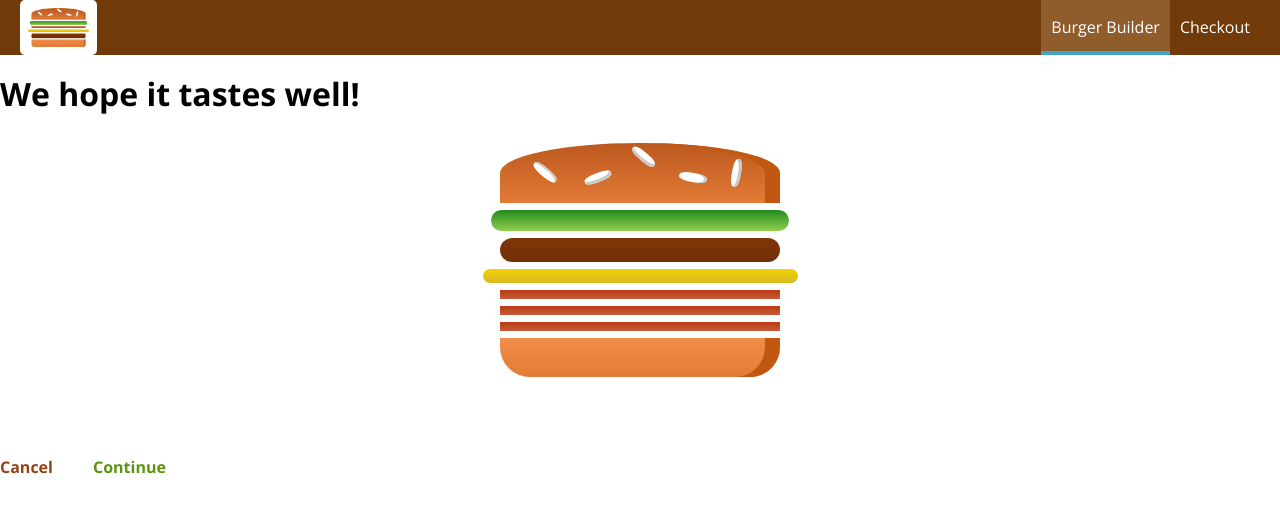
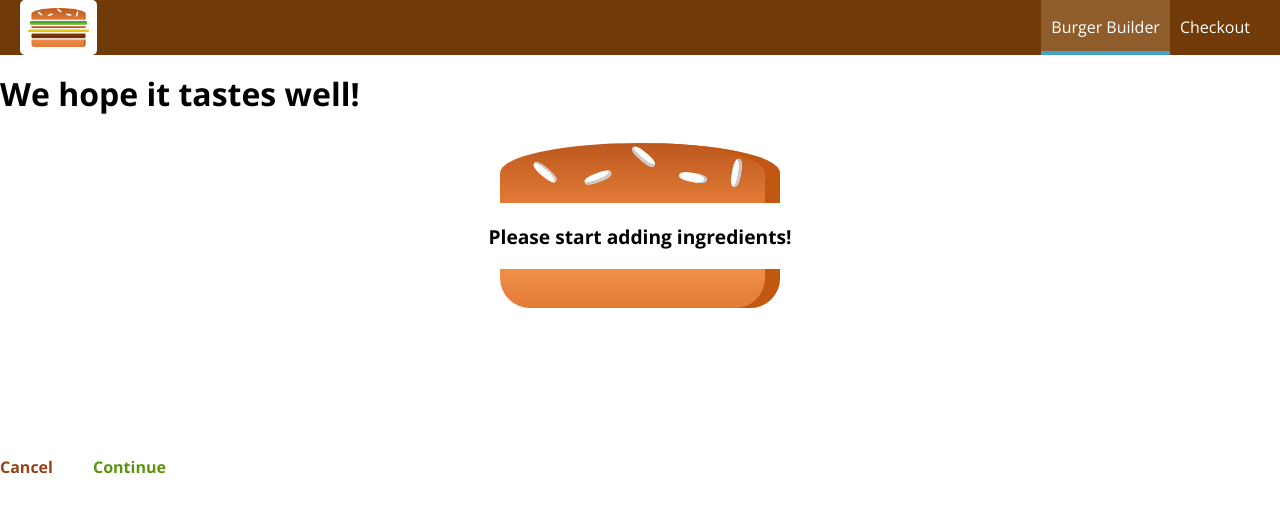
Before and after one commit to mikensubuga/burger-app, a React app: page /checkout in a window 1280 px wide. Shown: the top 512 px of the page. Built offline with nearby package versions, Linux system fonts and the light colour scheme.

Commit message:
passed ing as query params

```diff
--- a/src/containers/BurgerBuilder/BurgerBuilder.jsx
+++ b/src/containers/BurgerBuilder/BurgerBuilder.jsx
@@ -118,8 +118,20 @@
     //     this.setState({ loading: false, purchasing: false });
     //     console.log(error);
     //   });
-    console.log(this.props);
-    this.props.history.push("/checkout");
+    const queryParams = [];
+    for (let i in this.state.ingredients) {
+      queryParams.push(
+        encodeURIComponent(i) +
+          "=" +
+          encodeURIComponent(this.state.ingredients[i])
+      );
+    }
+    const queryString = queryParams.join("&");
+
+    this.props.history.push({
+      pathname: "/checkout",
+      search: "?" + queryString
+    });
   };
   updatePurchaseState(ingredients) {
     // const ingredients = {
--- a/src/containers/Checkout/Checkout.jsx
+++ b/src/containers/Checkout/Checkout.jsx
@@ -9,6 +9,15 @@
       bacon: 3
     }
   };
+  componentDidMount() {
+    const query = new URLSearchParams(this.props.location.search);
+    const ingredients = {};
+    for (let param of query.entries()) {
+      ingredients[param[0]] = +param[1];
+    }
+    this.setState({ ingredients: ingredients });
+    console.log("query" + query);
+  }
   render() {
     return (
       <div>
@@ -20,6 +29,7 @@
       </div>
     );
   }
+
   continue = () => {
     // alert("you continue");
     this.props.history.replace("/checkout/contact-data");
```
